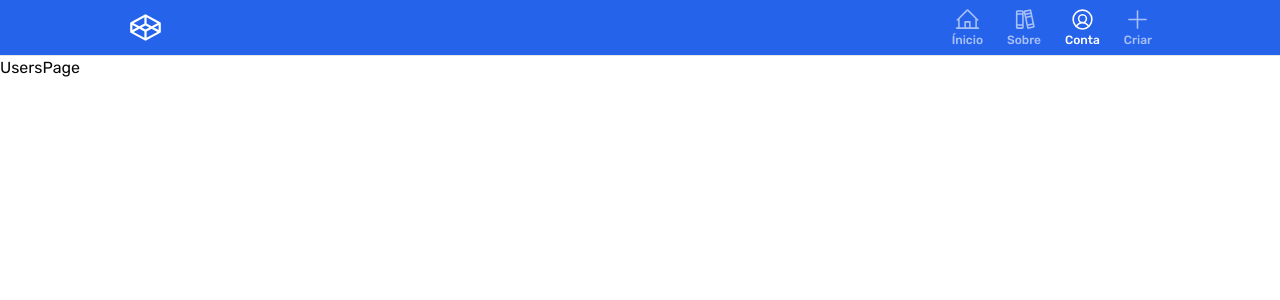
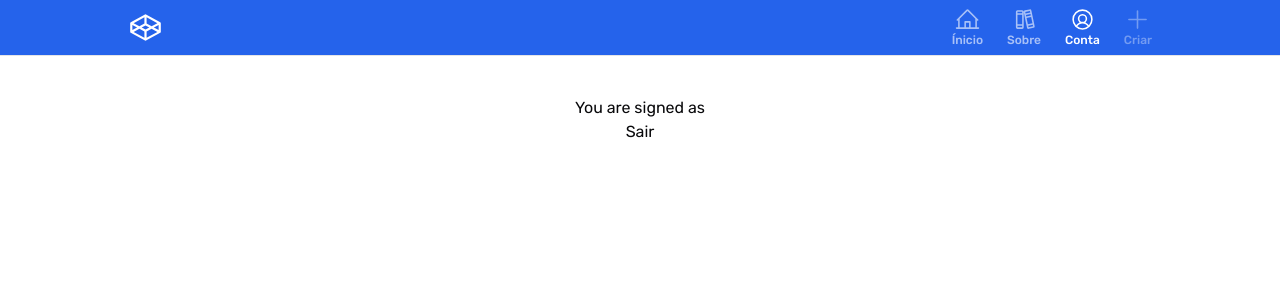
Before and after one commit to eliascoding365/TCC_Etec, a Next.js app: page /user in a window 1280 px wide. Shown: the top 300 px of the page. Built offline with nearby package versions, Linux system fonts and the light colour scheme; no server answers; sample sign-in values are in the browser's storage.

Commit message:
Solved login logic problems (3/3) [Credentials and Sessions]

```diff
--- a/src/app/NavBar.tsx
+++ b/src/app/NavBar.tsx
@@ -9,7 +9,7 @@ import { PiCodepenLogo } from "react-icons/pi";
 import ButtonOpenModalCreateVaga from "./components/ButtonOpenModalCreateVaga/ButtonOpenModalCreateVaga";
 import classnames from "classnames";
 import { Session } from 'next-auth';
-import { getServerSession } from 'next-auth/next';
+import { getSession } from 'next-auth/react';
 
 
 const NavBar = () => {
@@ -19,7 +19,7 @@ const NavBar = () => {
   useEffect(() => {
     const fetchSession = async () => {
       try {
-        const sessionData = await getServerSession(); // Fetch session from the server
+        const sessionData = await getSession(); // Fetch session from the server
         setSession(sessionData);
         console.log(sessionData)
       } catch (error) {
@@ -34,7 +34,7 @@ const NavBar = () => {
     { label: 'Ínicio', href: '/', icon: <PiHouseLine size={'25px'} />, showWhenLoggedIn: true, showWhenLoggedOut: true },
     { label: 'Sobre', href: '/sobre', icon: <PiBooks size={'25px'} />, showWhenLoggedIn: true, showWhenLoggedOut: true },
     { label: 'Conta', href: '/user', icon: <PiUserCircle size={'25px'} />, showWhenLoggedIn: true , showWhenLoggedOut: true },
-    //{ label: '', href: '', icon: <ButtonOpenModalCreateVaga />, showIcon: currentPath === '/', showWhenLoggedOut: true }
+    { label: '', href: '', icon: <ButtonOpenModalCreateVaga />, showIcon: currentPath === '/', showWhenLoggedIn: true }
   ];
 
   return (
@@ -65,7 +65,6 @@ const NavBar = () => {
           }
           return null; // Return null for links that shouldn't be shown
         })}
-        <ButtonOpenModalCreateVaga/>
 
       </ul>
     </nav>
--- a/src/app/components/FormLogin/form.tsx
+++ b/src/app/components/FormLogin/form.tsx
@@ -10,6 +10,7 @@ import { zodResolver } from "@hookform/resolvers/zod"
 import { signIn } from 'next-auth/react'
 import { loginUserSchema } from "@/app/validationSchemas"
 import { z } from "zod"
+import { useRouter } from 'next/navigation';
 
 type LoginFormSchema = z.infer<typeof loginUserSchema>
 
@@ -23,6 +24,7 @@ const Form = () => {
   } = useForm<LoginFormSchema>({
     resolver: zodResolver(loginUserSchema)
   })
+  const router = useRouter()
 
   const onSubmit = async (data: LoginFormSchema) => {
 
@@ -32,11 +34,17 @@ const Form = () => {
         password: data.password,
         redirect: false,
       });
+      if (response?.ok === true){
+        router.refresh();
+      }
+
       console.log(response)
     } catch (error) {
       console.error('Login failed')
     }
+
   }
+
 
   return (
     <div className="mx-auto my-20 max-w-sm h-full space-y-6">
--- /dev/null
+++ b/src/app/logout.tsx
@@ -0,0 +1,13 @@
+'use client'
+
+import { signOut } from "next-auth/react"
+
+export default function Logout() {
+  return (
+    <button onClick={() => {
+      signOut()
+    }}>
+      Sair
+    </button>
+  )
+}
--- a/src/app/register/page.tsx
+++ b/src/app/register/page.tsx
@@ -1,11 +1,11 @@
 import React from 'react'
 import RegisterForm from '../components/FormRegister/FormRegister'
-import { getServerSession } from 'next-auth'
+import { getSession } from 'next-auth/react'
 import Router from 'next/router'
 import { redirect } from 'next/navigation'
 
 const RegisterPage = async () => {
-  const session = await getServerSession()
+  const session = await getSession()
   if (session) {
     redirect("/")
   }
--- a/src/app/user/page.tsx
+++ b/src/app/user/page.tsx
@@ -1,13 +1,27 @@
 import { getServerSession } from 'next-auth'
-import { redirect } from 'next/navigation'
-import React from 'react'
+import React, { useEffect, useState } from 'react'
+import { redirect, useRouter } from 'next/navigation'
+import Logout from '../logout'
+
+
+
+
 
 const UserPage = async() => {
   const session = await getServerSession()
-  if (session) {
+
+  if (!session) {
+    redirect("/login")
   }
+
   return (
-    <div>UsersPage</div>
+    <div className='flex flex-col items-center mt-10'>
+      <div>You are signed as </div>
+      <div>
+        <Logout/>
+      </div>
+    </div>
+
   )
 }
 
```
Also changed, not shown: src/app/login/page.tsx (+4 -3 lines).
